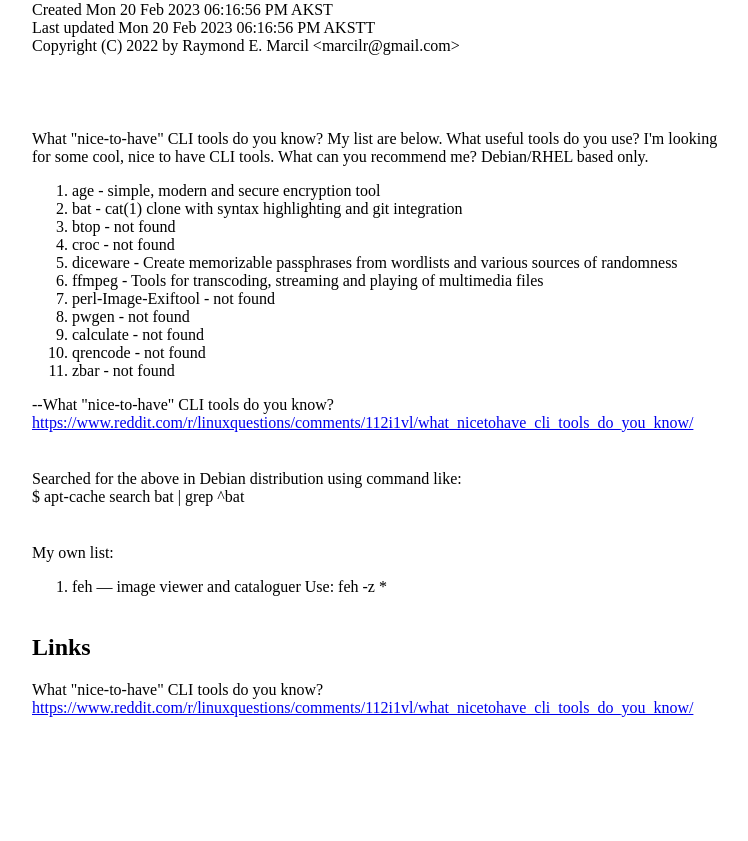
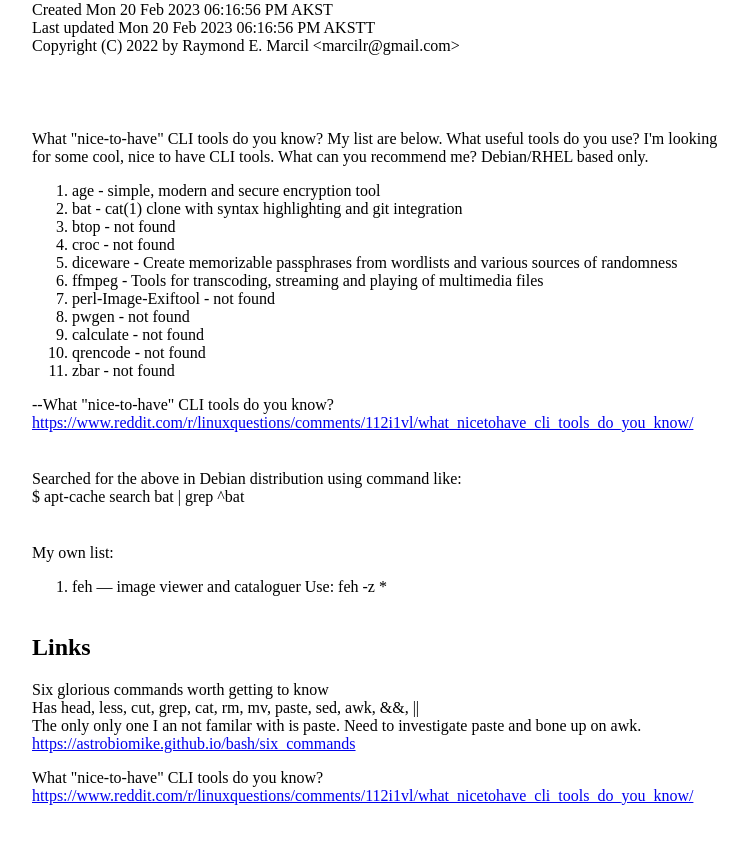
Before and after one commit to marcilr/cli, a plain HTML site: page index.html in a window 1280 px wide. Shown: the part 107-948 px from the top of the page, without its empty margins (100-848 px from the left). Before the commit the page ends 860 px from the top, so only its background shows below. Drawn offline with Linux system fonts and the light colour scheme.

Commit message:
Updated links tith:
Six glorious commands worth getting to know
Has head, less, cut, grep, cat, rm, mv, paste, sed, awk, &&, ||
The only only one I an not familar with is paste. Need to investigate
paste and bone up on awk.
https://astrobiomike.github.io/bash/six_commands

```diff
--- a/index.html
+++ b/index.html
@@ -127,6 +127,18 @@
 <p style="margin-top:1cm;">
 <h2>Links</h2>
 
+
+
+<p>
+Six glorious commands worth getting to know<br>
+Has head, less, cut, grep, cat, rm, mv,
+paste, sed, awk, &&, ||<br>
+The only only one I an not familar with is
+paste.  Need to investigate paste and bone up
+on awk.<br>
+<a href="https://astrobiomike.github.io/bash/six_commands">
+  https://astrobiomike.github.io/bash/six_commands<a>
+
 <p>
 What &quot;nice-to-have&quot; CLI tools do you know?<br>
 <a href="https://www.reddit.com/r/linuxquestions/comments/112i1vl/what_nicetohave_cli_tools_do_you_know/">
```
